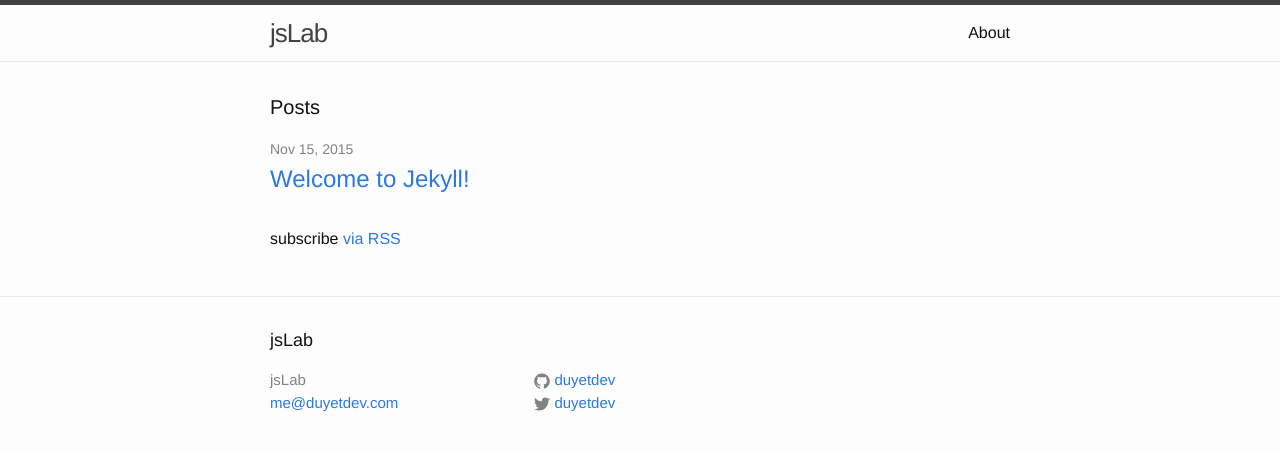
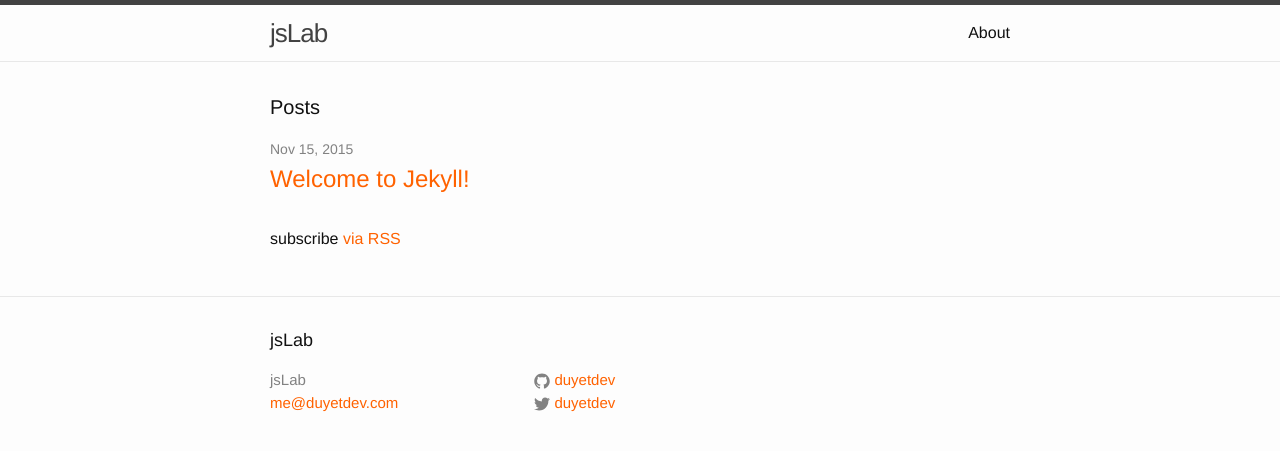
Before and after one commit to duyet/blog.jslab.xyz, a Jekyll site: the page built from index.html, in a window 1280 px wide. Shown: the top 451 px of the page. Built offline with Jekyll 4.4.1, drawn with Linux system fonts in a browser that asks for light colours.

Commit message:
Update main.scss

```diff
--- a/css/main.scss
+++ b/css/main.scss
@@ -16,7 +16,7 @@ $spacing-unit:     30px;
 
 $text-color:       #111;
 $background-color: #fdfdfd;
-$brand-color:      #2a7ae2;
+$brand-color:      #FF6200;
 
 $grey-color:       #828282;
 $grey-color-light: lighten($grey-color, 40%);
```
